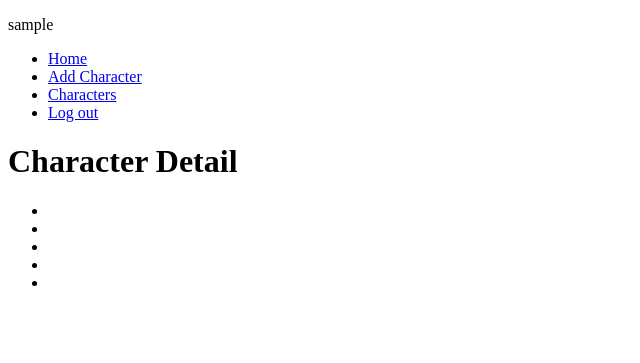
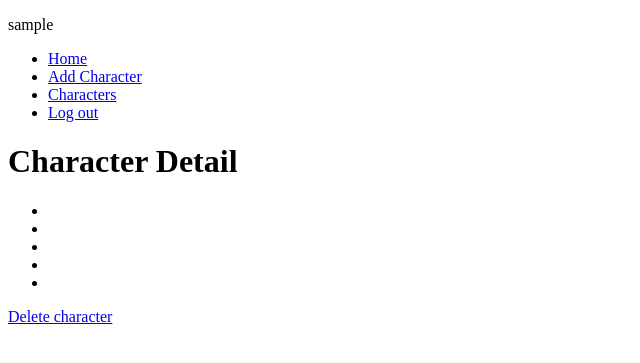
Before and after one commit to Nicksil/inventory-management, a Django app: template inventory_management/templates/characters/character_detail_view.html in a window 1280 px wide. Shown: the top 363 px of the page, without its empty margins (0-640 px from the left). Run offline with Django 3.2, Linux system fonts and the light colour scheme; the template is opened without the code that fills it, so the values that code supplies are empty; the visitor is signed in with stand-in values (Sample User, id 1).

Commit message:
Added character delete view

```diff
--- a/inventory_management/characters/urls.py
+++ b/inventory_management/characters/urls.py
@@ -3,11 +3,13 @@ from __future__ import absolute_import
 from django.conf.urls import url
 
 from .views import character_add_view
+from .views import character_delete_view
 from .views import character_detail_view
 from .views import character_list_view
 
 urlpatterns = [
     url(r'^add/$', character_add_view, name='add'),
+    url(r'^(?P<pk>\d+)/delete/$', character_delete_view, name='delete'),
     url(r'^(?P<pk>\d+)/detail/$', character_detail_view, name='detail'),
     url(r'^list/$', character_list_view, name='list'),
 ]
--- a/inventory_management/characters/views.py
+++ b/inventory_management/characters/views.py
@@ -9,6 +9,12 @@ import evelink.api
 import evelink.account
 
 from .models import Character
+
+
+def character_delete_view(request, pk):
+    Character.objects.get(pk=pk).delete()
+
+    return redirect('characters:list')
 
 
 def character_detail_view(request, pk):
--- a/inventory_management/templates/characters/character_detail_view.html
+++ b/inventory_management/templates/characters/character_detail_view.html
@@ -8,4 +8,5 @@
         <li>{{ character.key_id }}</li>
         <li>{{ character.v_code }}</li>
     </ul>
+    <a href="{% url 'characters:delete' pk=character.pk %}">Delete character</a>
 {% endblock %}
```
